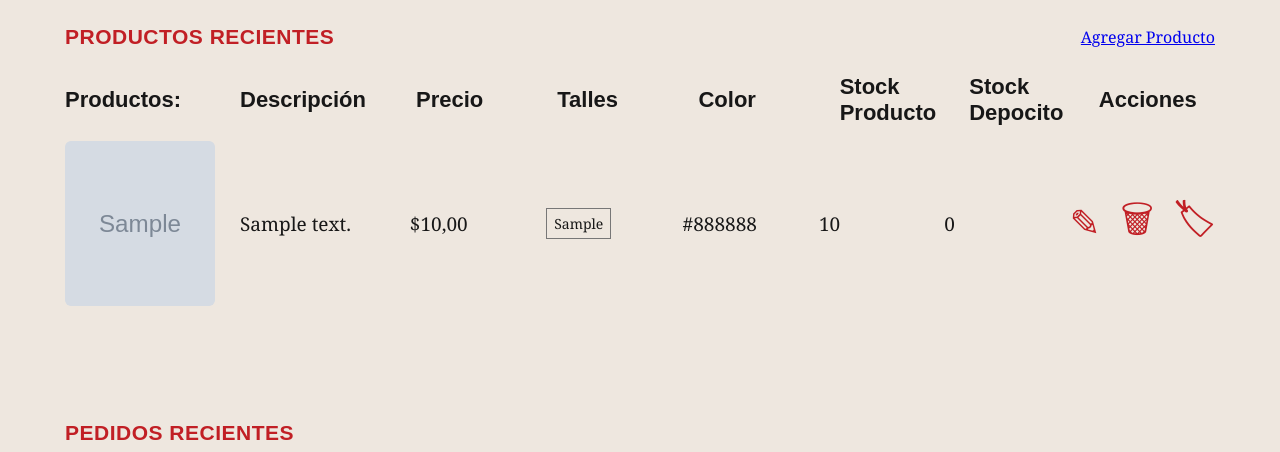
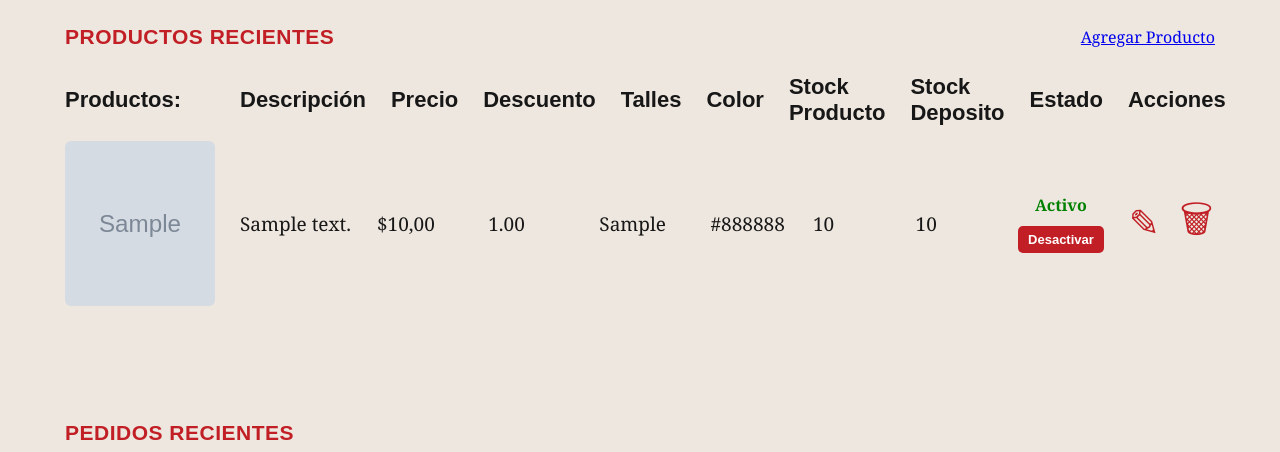
Before and after one commit to palomaponte07-maker/NUEVOPROYECTO, a Django app: page /administracion/ in a window 1280 px wide. Shown: the part 120-572 px from the top of the page. Run offline with Django 5.2, Linux system fonts and the light colour scheme; tables that the repository leaves empty hold one stand-in row (values such as "Sample post"); grey boxes marked "Sample" are stand-in pictures.

Commit message:
Cambios en panel de administracion

```diff
--- a/administracion/urls.py
+++ b/administracion/urls.py
@@ -7,4 +7,9 @@ urlpatterns = [
     path('', dashboard, name='dashboard'),
     path('productos/agregar/', agregar_producto, name='agregar_producto'),
     path('productos/editar/', views.editar_producto, name='editar_producto'),
+    path(
+    'producto/<int:id>/cambiar-estado/',
+    views.cambiar_estado_producto,
+    name='cambiar_estado_producto'
+),
 ]
--- a/administracion/views.py
+++ b/administracion/views.py
@@ -1,6 +1,6 @@
-from django.shortcuts import render, redirect
+from django.shortcuts import render, redirect,get_object_or_404
 from .forms import ProductoForm
-from productos.models import Producto, Imagen
+from productos.models import Producto, ProductoVariante, Imagen
 from pedidos.models import Pedido,DetallePedido
 
 def dashboard(request):
@@ -24,15 +24,31 @@ def agregar_producto(request):
         form = ProductoForm(request.POST,request.FILES)
         print("ARCHIVOS RECIBIDOS:", request.FILES)
         if form.is_valid():
+
             producto =form.save(commit=False)
-            producto.porcentajeDescuento = 0
             producto.precioVenta = (
                 producto.precioCosto +
                 (producto.precioCosto * producto.IVA / 100)
             )
             producto.save()
+            colores = request.POST.getlist('color[]')
+            talles = request.POST.getlist('talle[]')
+            stocks_producto = request.POST.getlist('stockProducto[]')
+            stocks_deposito = request.POST.getlist('stockDeposito[]')
+            for color, talle, stock_producto, stock_deposito in zip(
+                colores,
+                talles,
+                stocks_producto,
+                stocks_deposito ):
+                    ProductoVariante.objects.create(
+                        producto=producto,
+                        color=color, talle=talle,
+                        stockProducto=int(stock_producto or 0),
+                        stockDeposito=int(stock_deposito or 0) )
+
             # Obtener las fotos enviadas desde el formulario
             fotos = request.FILES.getlist('foto')
+
 
             print("FOTOS:", fotos)
 
@@ -56,3 +72,15 @@ def agregar_producto(request):
 
 def editar_producto(request):
     return render(request, 'administracion/productos/editar.html')
+
+def cambiar_estado_producto(request, id):
+    producto = get_object_or_404(
+        Producto,
+        idProducto=id
+    )
+
+    if request.method == 'POST':
+        producto.estado = not producto.estado
+        producto.save()
+
+    return redirect('dashboard')
--- a/static/administracion/css/dashboard.css
+++ b/static/administracion/css/dashboard.css
@@ -100,6 +100,8 @@ h2 {
         1fr
         0.9fr
         0.9fr
+        0.9fr
+        0.9fr
         1fr;
 
     align-items: center;
@@ -155,6 +157,49 @@ h2 {
 }
 
 
+.estado-producto {
+    display: flex;
+    flex-direction: column;
+    align-items: center;
+    gap: 8px;
+}
+
+.estado {
+    font-size: 16px;
+    font-weight: bold;
+}
+
+.estado.activo {
+    color: green;
+}
+
+.estado.inactivo {
+    color: #c11f25;
+}
+
+.btn-estado {
+    border: none;
+    padding: 6px 10px;
+    border-radius: 5px;
+    cursor: pointer;
+    font-size: 13px;
+    font-weight: bold;
+}
+
+.btn-estado.desactivar {
+    background-color: #c11f25;
+    color: white;
+}
+
+.btn-estado.activar {
+    background-color: green;
+    color: white;
+}
+
+.btn-estado:hover {
+    opacity: 0.8;
+}
+
 .acciones {
     display: flex;
     gap: 20px;
@@ -166,6 +211,18 @@ h2 {
     background: transparent;
     cursor: pointer;
     font-size: 37px;
+}
+.variantes-columna {
+    display: flex;
+    flex-direction: column;
+    gap: 8px;
+    width: 100%;
+}
+
+.variante-dato {
+    min-height: 30px;
+    display: flex;
+    align-items: center;
 }
 
 .editar,
--- a/templates/administracion/dashboard.html
+++ b/templates/administracion/dashboard.html
@@ -32,10 +32,12 @@
                     <div>Productos:</div>
                     <div>Descripción</div>
                     <div>Precio</div>
+                    <div>Descuento</div>
                     <div>Talles</div>
                     <div>Color</div>
                     <div>Stock Producto</div>
-                    <div>Stock Depocito</div>
+                    <div>Stock Deposito</div>
+                    <div>Estado</div>
                     <div>Acciones</div>
                 </div>
 
@@ -58,45 +60,101 @@
                        {{ producto.descripcion }}
                     </div>
 
-
                     <div>
                      ${{ producto.precio_mostrar }}
                     </div>
 
-                    <div class="talles">
+                    <div>
+                     {{ producto.porcentajeDescuento }}
+                    </div>
+                    <div class="Variantes-columna">
                         {% for variante in producto.variantes.all %}
-                            <span>{{ variante.talle }}</span>
+                            <div class="variante-dato">
+                                {{ variante.talle }}
+                            </div>
                         {% empty %}
-                            <span>Sin talle</span>
+                            <div class="variante-dato">
+                                Sin talle
+                            </div>
                         {% endfor %}
                     </div>
 
-                    <div>
+                    <div class="variantes-columna">
                         {% for variante in producto.variantes.all %}
+                            <div class="variante-dato">
                             {{ variante.color }}
-                            {% if not forloop.last %}, {% endif %}
+                            </div>
                         {% empty %}
+                            <div class="variante-dato">
                                 Sin color
+                            </div>
                         {% endfor %}
                     </div>
 
-                    <div>
+                    <div class="variantes-columna">
                         {% for variante in producto.variantes.all %}
+                            <div class="variante-dato">
                                 {{ variante.stockProducto }}
-                            {% if not forloop.last %}, {% endif %}
+                            </div>
                         {% empty %}
+                            <div class="variante-dato">
                                 0
+                            </div>
+                        {% endfor %}
+                    </div>
+                    <div class="variantes-columna">
+                        {% for variante in producto.variantes.all %}
+                            <div class="variante-dato">
+                              {{ variante.stockDeposito }}
+                            </div>
+                        {% empty %}
+                            <div class="variante-dato">
+                                0
+                            </div>
                         {% endfor %}
                     </div>
 
-                    <div>
-                        {% for variante in producto.depocito.all %}
-                            {{ variante.stockDepocito }}
-                            {% if not forloop.last %}, {% endif %}
-                        {% empty %}
-                            0
-                        {% endfor %}
+                    <div class="estado-producto">
+
+                        {% if producto.estado %}
+
+                            <span class="estado activo">
+                                Activo
+                            </span>
+
+                            <form method="POST" action="{% url 'cambiar_estado_producto' producto.idProducto %}">
+                                {% csrf_token %}
+
+                                <button
+                                    type="submit"
+                                    class="btn-estado desactivar"
+                                >
+                                    Desactivar
+                                </button>
+                            </form>
+
+                        {% else %}
+
+                            <span class="estado inactivo">
+                                Inactivo
+                            </span>
+
+                            <form method="POST" action="{% url 'cambiar_estado_producto' producto.idProducto %}">
+                                {% csrf_token %}
+
+                                <button
+                                    type="submit"
+                                    class="btn-estado activar"
+                                >
+                                    Activar
+                                </button>
+                            </form>
+
+                        {% endif %}
+
                     </div>
+
+
 
                       <div class="acciones">
                          <button class="btn-icon editar" title="Editar">
@@ -104,9 +162,6 @@
                          </button>
                          <button class="btn-icon eliminar" title="Eliminar">
                               🗑︎
-                         </button>
-                         <button class="btn-icon descuento" title="Descuento">
-                             🏷︎
                          </button>
                         </div>
 
```
Also changed, not shown: media/productos/Pantalon_U5MoKdc.jpeg (added), media/productos/Pantalon_p32V6t9.jpeg (added). Lines whose indentation alone changed are shown as unchanged.
